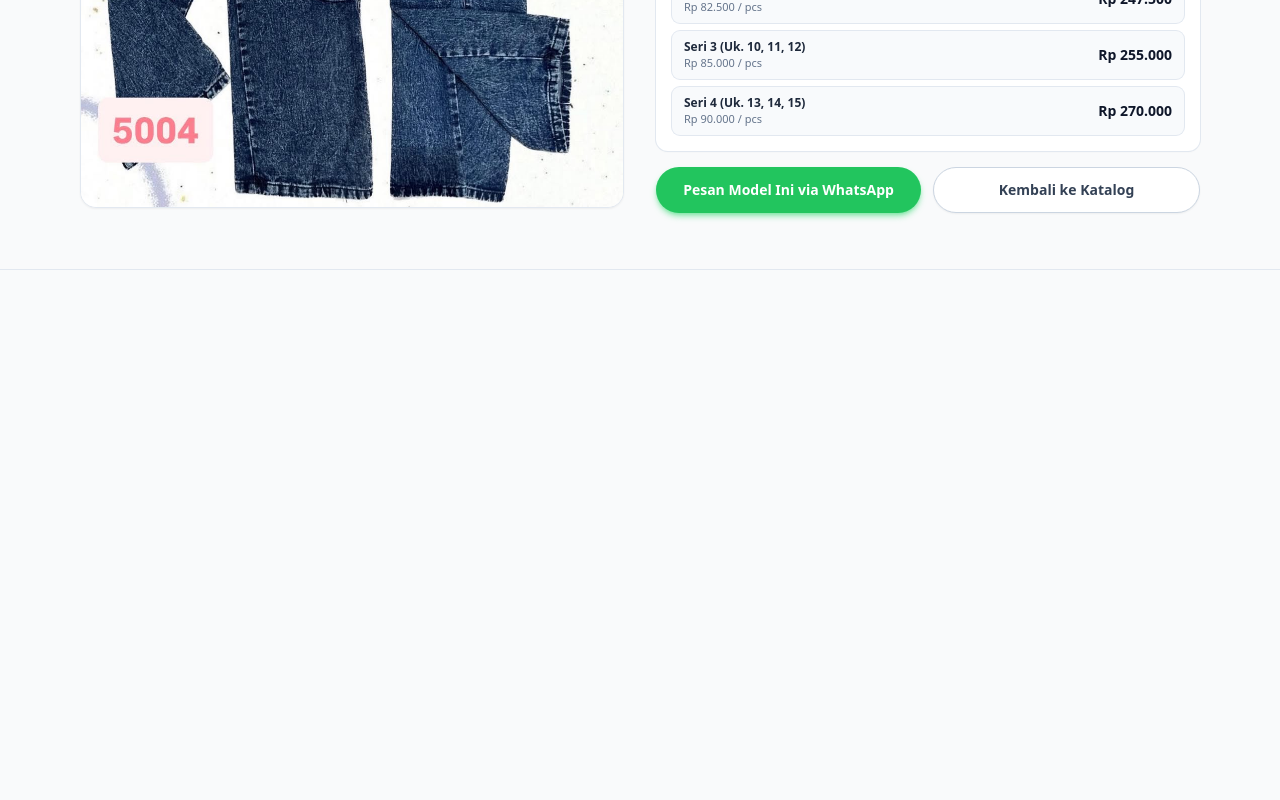
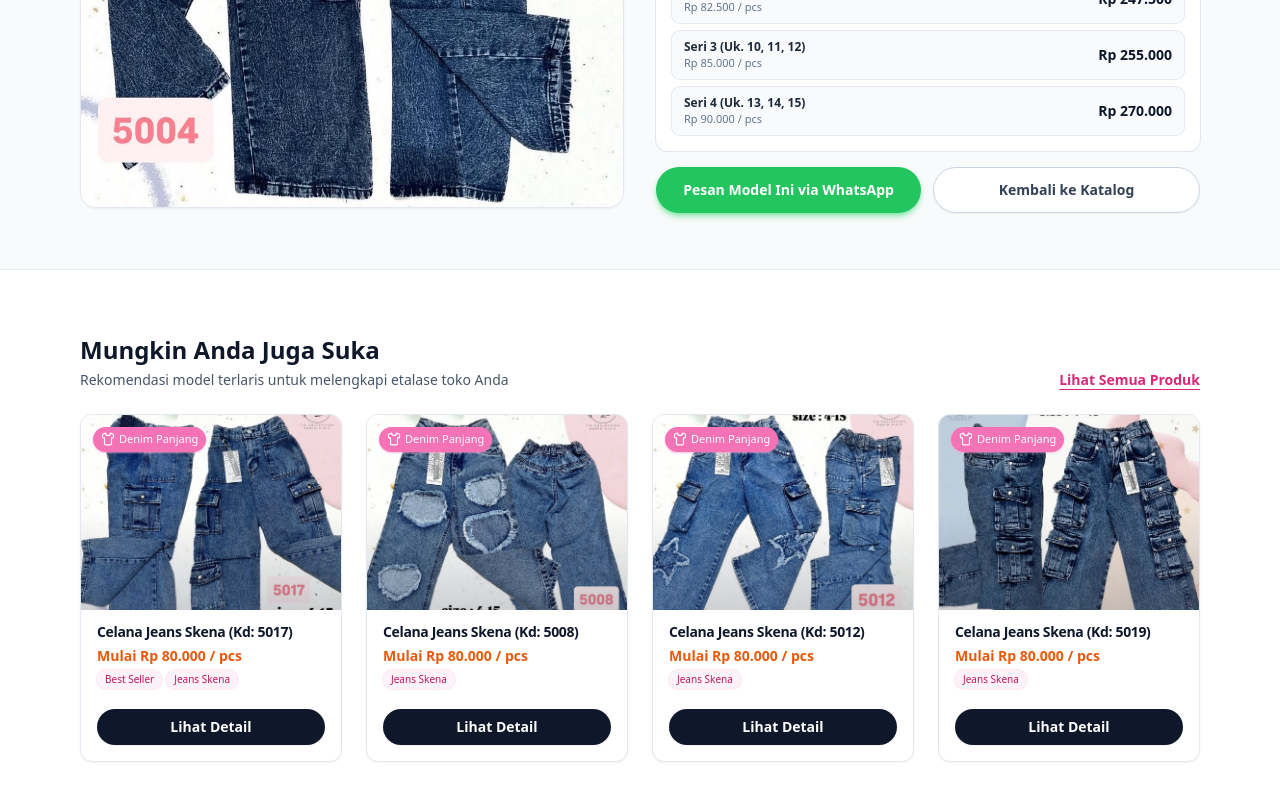
Before and after one commit to Raihan260/Web_TIA, a React (Vite) app: page /product/jeans-skena-5004 in a window 1280 px wide. Shown: the part 506-1306 px from the top of the page. Before the commit the page ends 800 px from the top, so only its background shows below. Built offline with nearby package versions, Linux system fonts and the light colour scheme.

Commit message:
Changes to be committed: 	modified:   src/ProductDetail.tsx

```diff
--- a/src/ProductDetail.tsx
+++ b/src/ProductDetail.tsx
@@ -2,6 +2,7 @@ import type { FC } from 'react';
 import { useEffect, useState } from 'react';
 import { Link, useParams } from 'react-router-dom';
 import { products } from './data/products';
+import ProductCard from './ProductCard'; // <-- Import komponen kartu produk
 
 const formatRupiah = (value: number) =>
   new Intl.NumberFormat('id-ID', {
@@ -15,10 +16,25 @@ const ProductDetail: FC = () => {
   const { id } = useParams<{ id: string }>();
   const product = products.find((item) => item.id === id);
 
+  const placeholderImage =
+    'https://via.placeholder.com/800x600.png?text=Denim+Anak+Perempuan';
+
+  // 1. PINDAHKAN HOOKS KE ATAS SINI (Wajib di React)
+  const [activeImage, setActiveImage] = useState<string>('');
+
+  useEffect(() => {
+    if (product) {
+      setActiveImage(product.imageUrl || placeholderImage);
+      // Auto-scroll ke atas saat pindah halaman produk
+      window.scrollTo({ top: 0, behavior: 'smooth' });
+    }
+  }, [product, placeholderImage, id]);
+
+  // 2. KONDISI JIKA PRODUK TIDAK ADA (Harus di bawah hooks)
   if (!product) {
     return (
-      <section className="bg-gray-50 py-12">
-        <div className="mx-auto max-w-4xl px-4 text-center">
+      <section className="bg-gray-50 py-12 min-h-[60vh] flex items-center">
+        <div className="mx-auto max-w-4xl px-4 text-center w-full">
           <h1 className="text-2xl font-bold text-slate-900 mb-3">Produk tidak ditemukan</h1>
           <p className="text-slate-600 mb-6 text-sm">
             Maaf, produk yang Anda cari tidak tersedia atau sudah tidak aktif.
@@ -34,17 +50,6 @@ const ProductDetail: FC = () => {
     );
   }
 
-  const placeholderImage =
-    'https://via.placeholder.com/800x600.png?text=Denim+Anak+Perempuan';
-
-  const [activeImage, setActiveImage] = useState(
-    product.imageUrl || placeholderImage,
-  );
-
-  useEffect(() => {
-    setActiveImage(product.imageUrl || placeholderImage);
-  }, [product, placeholderImage]);
-
   const minPricePerPiece = Math.min(
     ...product.seriesOptions.map((option) => option.pricePerPiece),
   );
@@ -53,7 +58,21 @@ const ProductDetail: FC = () => {
     `Halo Admin TIA Collection, saya tertarik untuk pesan grosir model *${product.name}*. Boleh minta info stok serinya?`,
   );
 
+  // --- 3. LOGIKA REKOMENDASI PRODUK LAINNYA ---
+  const relatedProducts = products
+    .filter((p) => p.id !== product.id && p.category === product.category)
+    .slice(0, 4);
+
+  // Jika produk dengan kategori sama kurang dari 4, pinjam produk dari kategori lain
+  if (relatedProducts.length < 4) {
+    const moreProducts = products
+      .filter((p) => p.id !== product.id && p.category !== product.category)
+      .slice(0, 4 - relatedProducts.length);
+    relatedProducts.push(...moreProducts);
+  }
+
   return (
+    <div className="bg-white min-h-screen pb-16">
       <section className="border-t border-b border-slate-200 bg-gray-50">
         <div className="mx-auto max-w-6xl px-4 py-10 md:py-14">
           <div className="mb-6 text-sm text-slate-600">
@@ -68,7 +87,7 @@ const ProductDetail: FC = () => {
                 <img
                   src={activeImage}
                   alt={product.name}
-                className="h-full w-full object-cover"
+                  className="h-full w-full object-cover transition-opacity duration-300"
                 />
               </div>
               {product.gallery && product.gallery.length > 0 && (
@@ -173,6 +192,26 @@ const ProductDetail: FC = () => {
           </div>
         </div>
       </section>
+
+      {/* --- BAGIAN 4: REKOMENDASI PRODUK LAINNYA --- */}
+      <section className="mx-auto max-w-6xl px-4 mt-12 md:mt-16">
+        <div className="flex flex-col sm:flex-row sm:items-end justify-between mb-6 gap-3">
+          <div>
+            <h2 className="text-xl md:text-2xl font-bold text-slate-900">Mungkin Anda Juga Suka</h2>
+            <p className="text-sm text-slate-600 mt-1">Rekomendasi model terlaris untuk melengkapi etalase toko Anda</p>
+          </div>
+          <Link to="/" className="text-sm font-bold text-pink-600 hover:text-pink-700 underline underline-offset-4">
+            Lihat Semua Produk
+          </Link>
+        </div>
+
+        <div className="grid grid-cols-2 md:grid-cols-4 gap-4 md:gap-6">
+          {relatedProducts.map((relatedProd) => (
+            <ProductCard key={relatedProd.id} product={relatedProd} />
+          ))}
+        </div>
+      </section>
+    </div>
   );
 };
 
```
Lines whose indentation alone changed are shown as unchanged.
